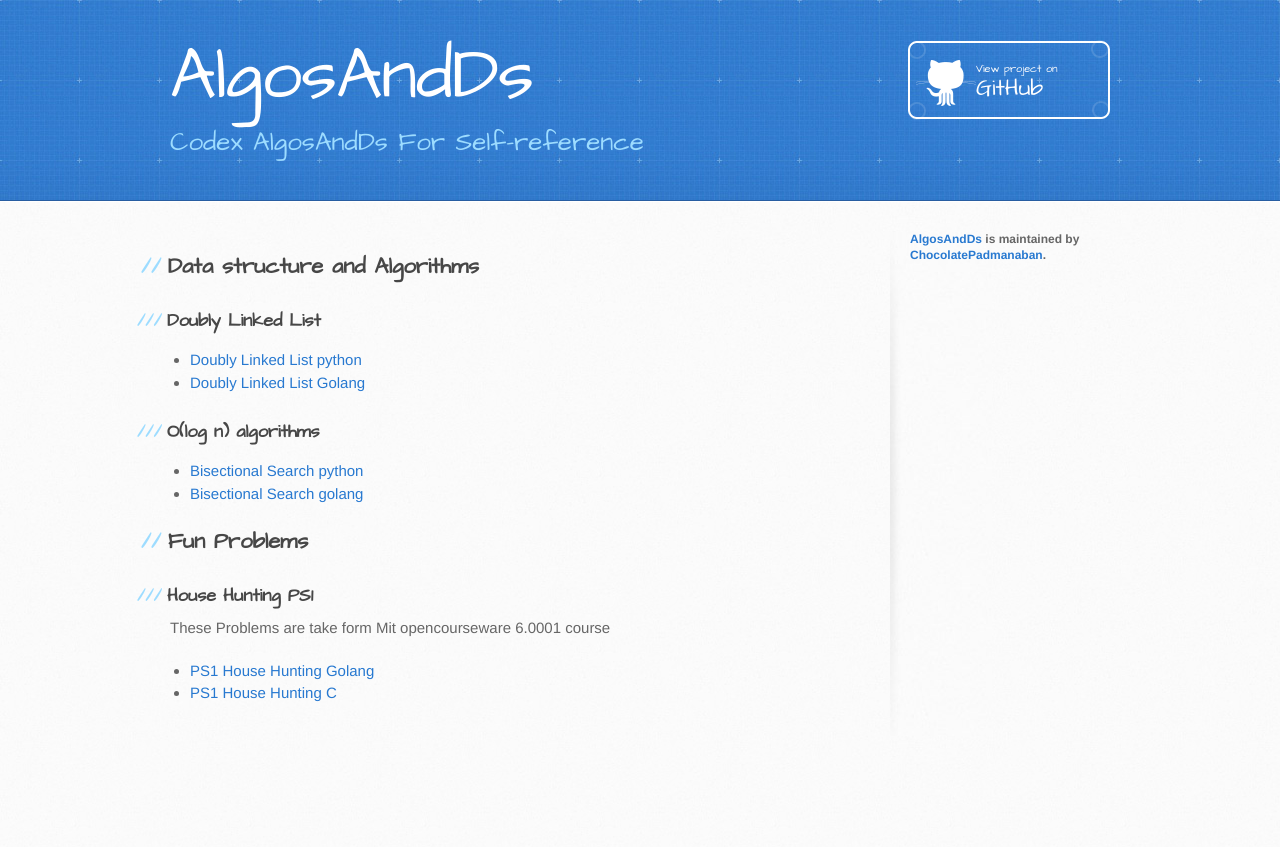
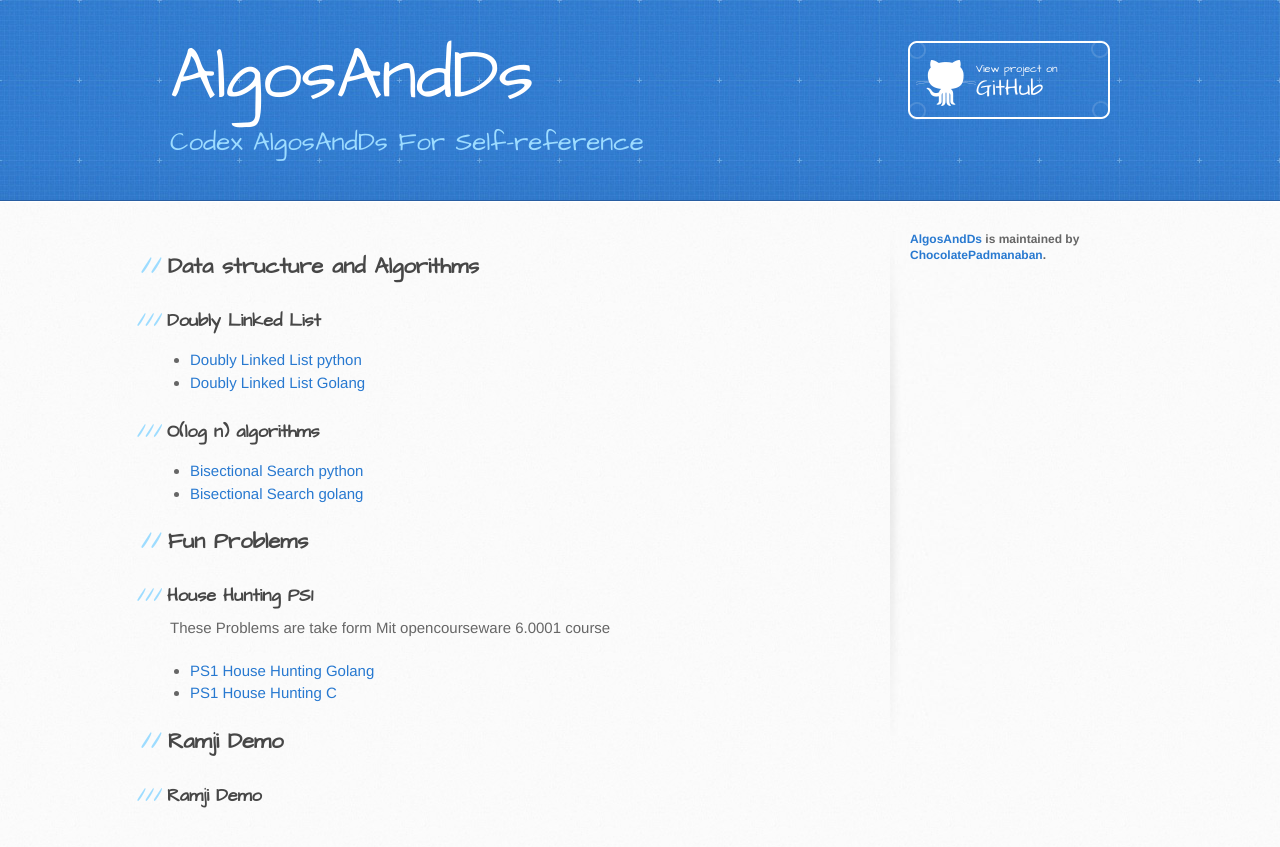
Before and after one commit to ChocolatePadmanaban/AlgosAndDs, a Jekyll site: the page built from index.md, in a window 1280 px wide. Shown: the top 847 px of the page. Built offline with Jekyll 4.4.1, drawn with Linux system fonts in a browser that asks for light colours; our own code applies the rules of GitHub Pages for plain Markdown files.

Commit message:
deployment demo

```diff
--- a/index.md
+++ b/index.md
@@ -19,3 +19,8 @@ layout: default
 These Problems are take form Mit opencourseware 6.0001 course
 - [PS1 House Hunting Golang](./Fun_Problems/6.0001/ps1_house_hunting/README.html)
 - [PS1 House Hunting C](./Fun_Problems/6.0001/ps1_house_hunting/README_C.html)
+
+
+## Ramji Demo
+
+### Ramji Demo
```
